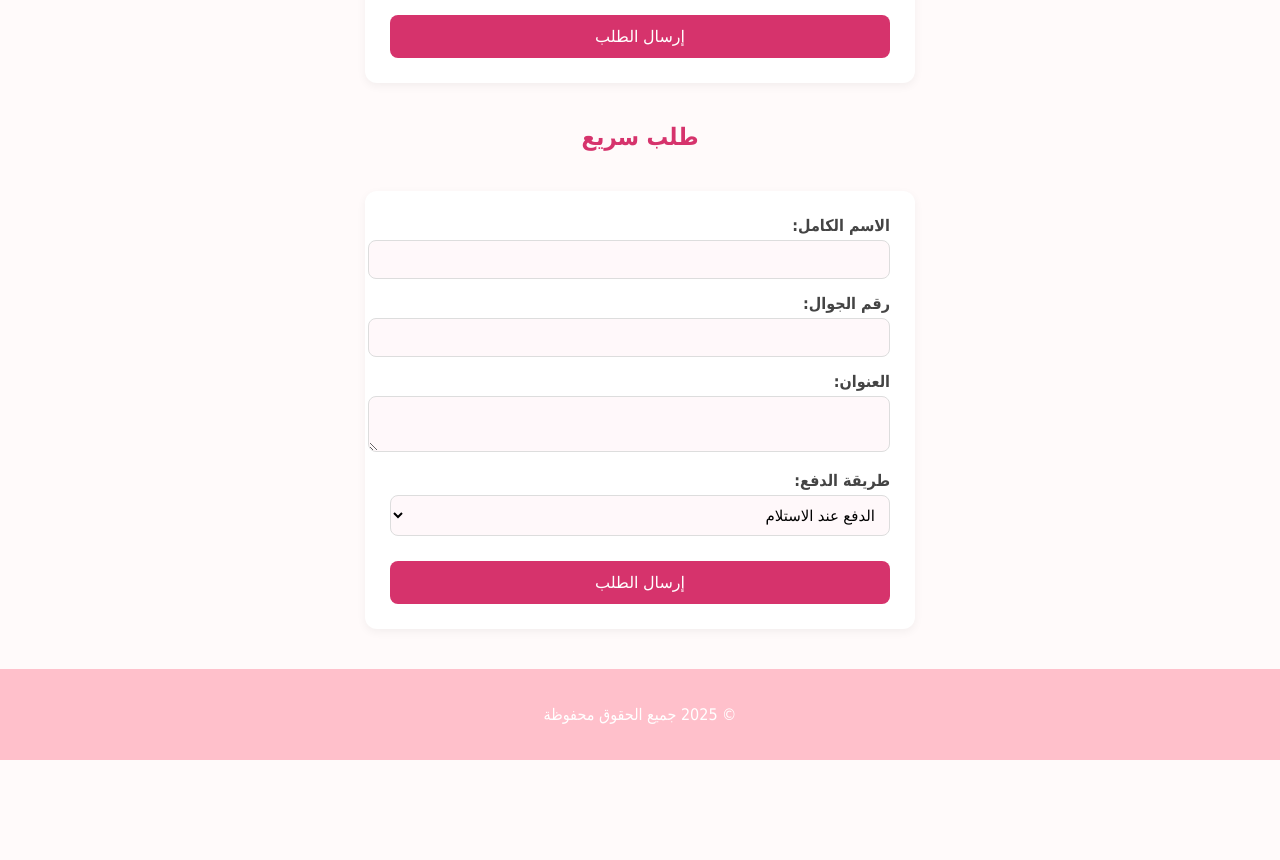
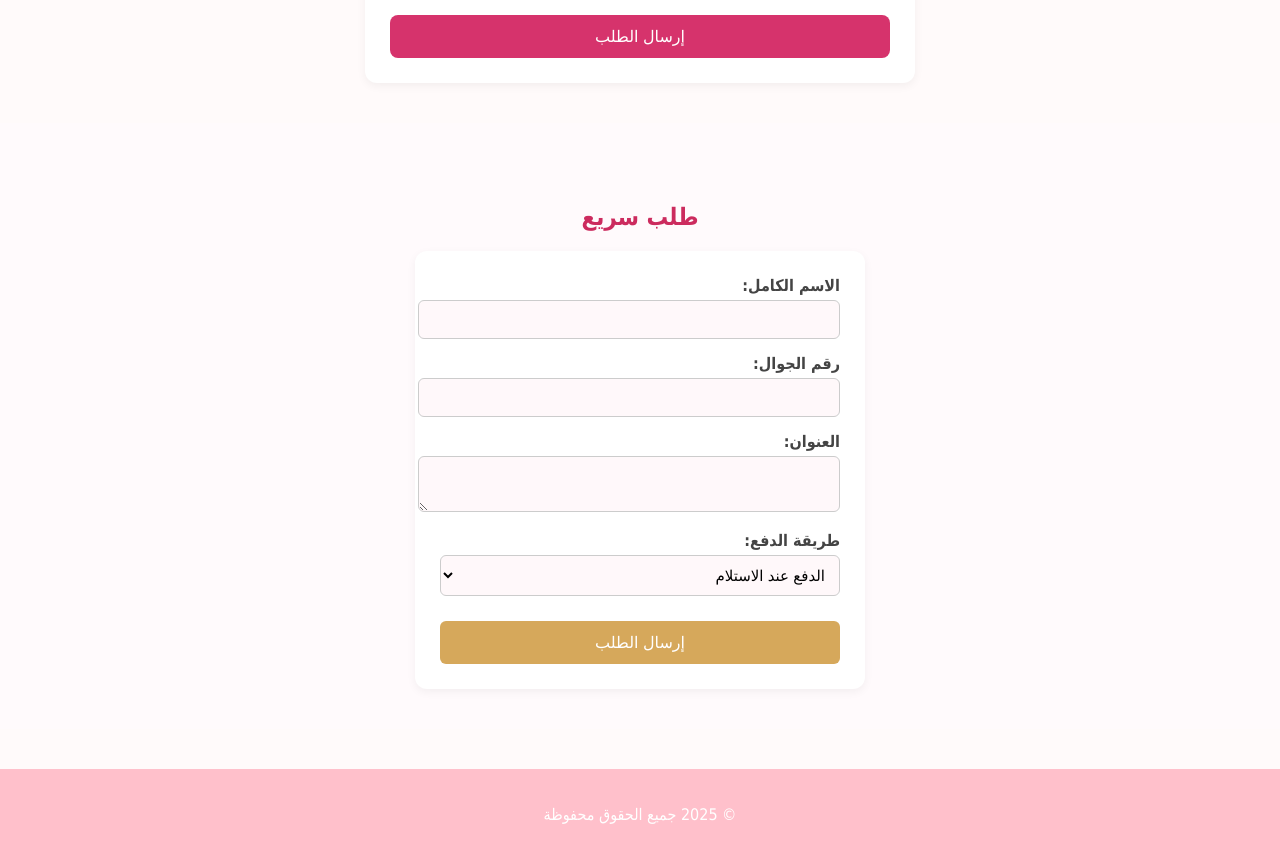
Before and after one commit to hamnii99/-medals-website, a plain HTML site: page index.html in a window 1280 px wide. Shown: the part 1360-2220 px from the top of the page. Before the commit the page ends 2120 px from the top, so only its background shows below. Drawn offline with Linux system fonts and the light colour scheme.

Commit message:
Update style.css

```diff
--- a/style.css
+++ b/style.css
@@ -116,4 +116,48 @@ footer {
     text-align: center;
     padding: 20px;
     margin-top: 40px;
+}.order-form {
+    background: #fffafc;
+    padding: 40px 20px;
+    text-align: center;
 }
+
+.order-form h2 {
+    color: #cc2b5e;
+    margin-bottom: 20px;
+}
+
+.order-form form {
+    max-width: 400px;
+    margin: auto;
+    text-align: right;
+}
+
+.order-form label {
+    display: block;
+    margin-bottom: 15px;
+    font-weight: bold;
+}
+
+.order-form input,
+.order-form textarea,
+.order-form select {
+    width: 100%;
+    padding: 10px;
+    border-radius: 6px;
+    border: 1px solid #ccc;
+    margin-top: 5px;
+    background: #fff8fa;
+}
+
+.order-form button {
+    background: #d6a85b;
+    color: white;
+    border: none;
+    padding: 12px;
+    margin-top: 10px;
+    border-radius: 6px;
+    font-size: 16px;
+    cursor: pointer;
+    width: 100%;
+}
```
